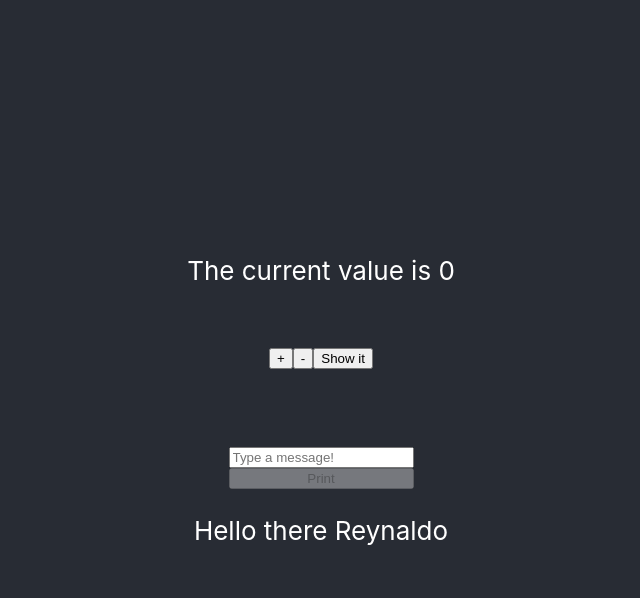
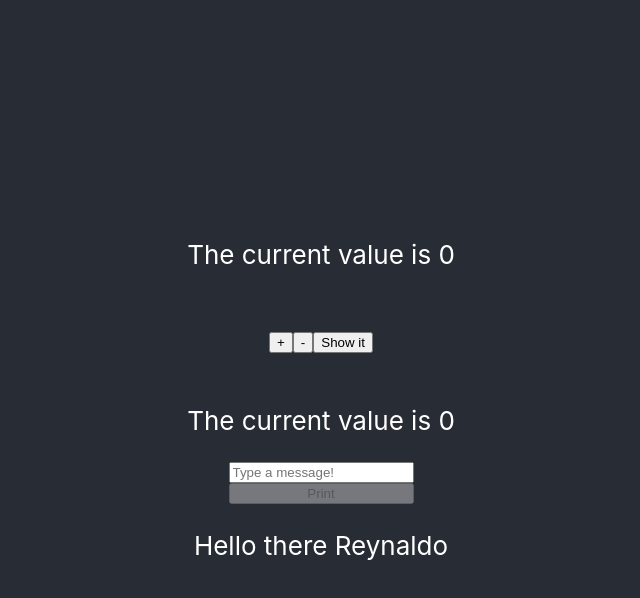
Before and after one commit to roninJosue/testing-react, a React (Create React App) app: page / in a window 1280 px wide. Both pictures are taken after a click on the button "Show it". Shown: the top 598 px of the page, without its empty margins (319-959 px from the left). Built offline with nearby package versions, Linux system fonts and the light colour scheme.

Commit message:
feat: Show current value

```diff
--- a/src/components/Counter.jsx
+++ b/src/components/Counter.jsx
@@ -15,7 +15,7 @@ const Counter = () => {
         <button onClick={() => setValue(value - 1)}>-</button>
         <button onClick={() => setTimeout(() => setShowValue(true), 500)}>Show it</button>
       </p>
-      {showValue && <p></p>}
+      {showValue && <p data-testid='value-box'>The current value is {value}</p>}
     </div>
   );
 };
```
